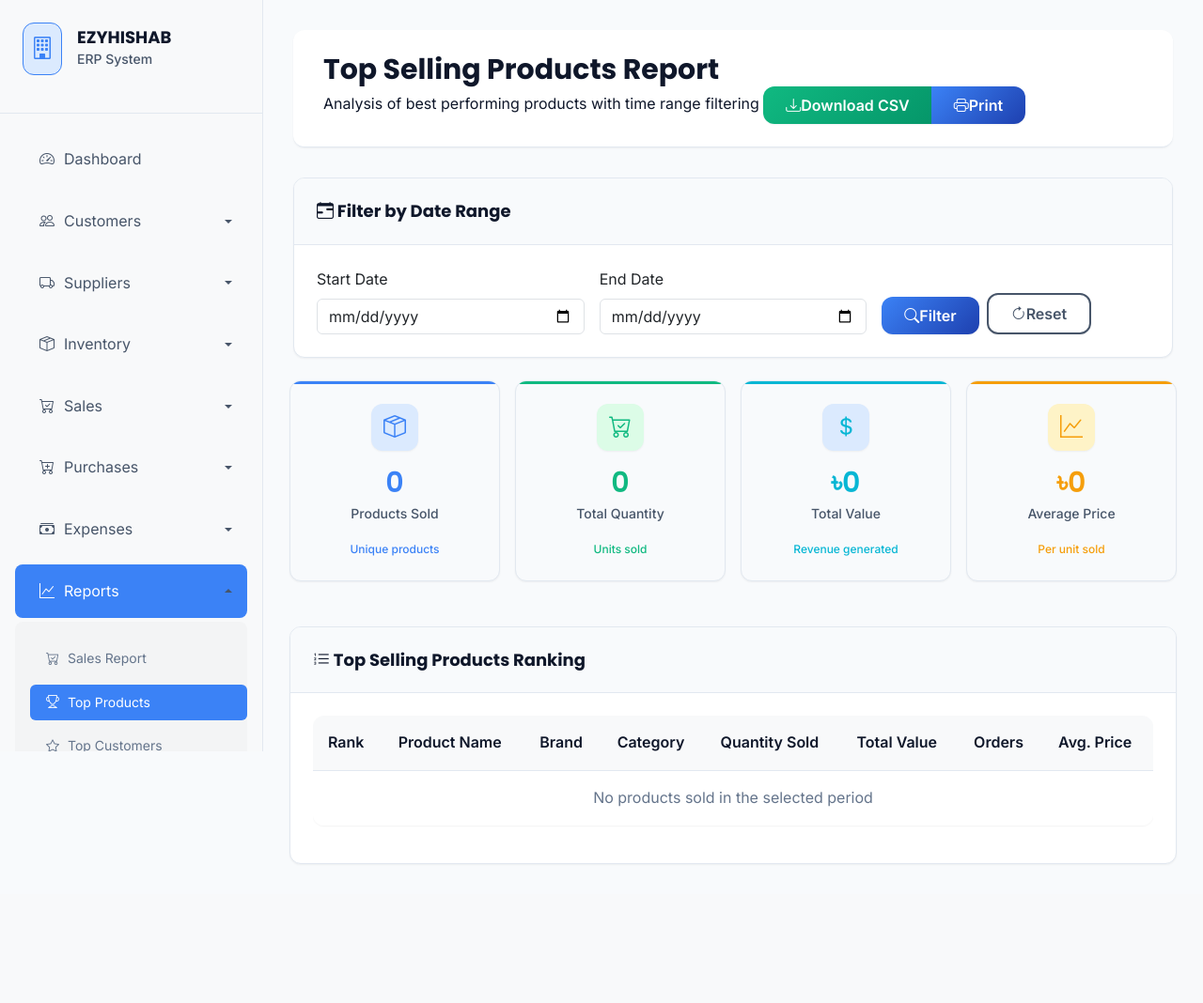
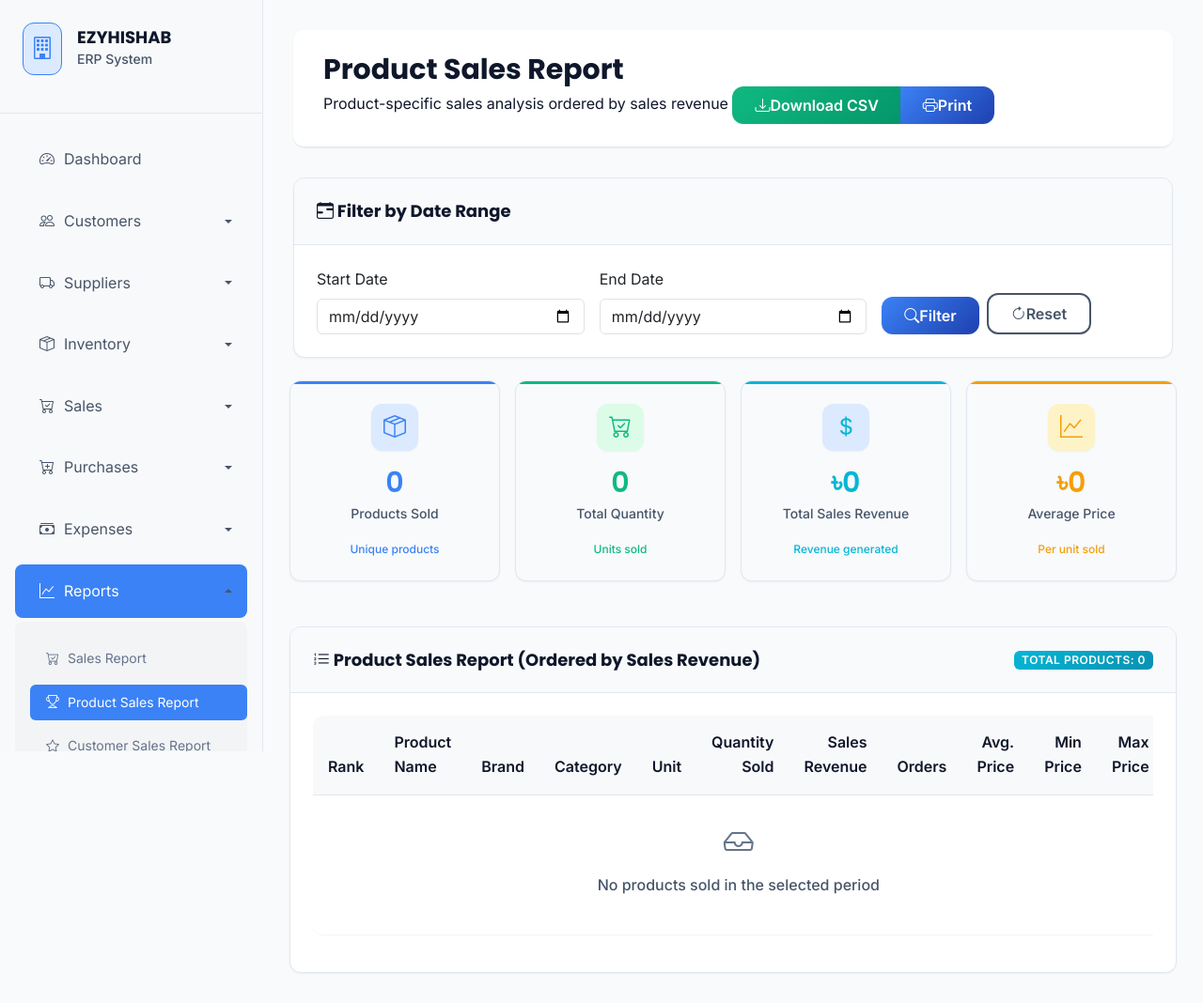
Before and after one commit to giasuddin90/hajiedirsErp, a Django app: page /reports/top-products/ in a window 1280 px wide. Shown: the whole page at 94% size. Before the commit the page ends 920 px from the top, so only its background shows below. Run offline with Django 5.2, Linux system fonts and the light colour scheme; the visitor is signed in with stand-in values (Sample User, id 1); data that the repository does not hold is empty.

Commit message:
report working

```diff
--- a/reports/views.py
+++ b/reports/views.py
@@ -15,7 +15,7 @@ import csv
 from django.utils.dateparse import parse_date
 
 from .models import ReportLog
-from sales.models import SalesOrder
+from sales.models import SalesOrder, SalesOrderItem
 from purchases.models import PurchaseOrder, GoodsReceipt
 from stock.models import Product
 from customers.models import Customer, CustomerLedger
@@ -121,7 +121,7 @@ class SalesReportEnhancedView(LoginRequiredMixin, ListView):
 
 
 class TopSellingProductsReportView(LoginRequiredMixin, ListView):
-    """Top Selling Products Report with time range filtering and CSV download"""
+    """Product-Specific Sales Report ordered by sales revenue"""
     model = Product
     template_name = 'reports/top_selling_products.html'
     context_object_name = 'top_products'
@@ -148,58 +148,94 @@ class TopSellingProductsReportView(LoginRequiredMixin, ListView):
         else:
             end_date = timezone.now().date()
 
-        # Get sales orders in date range
+        # Get sales orders in date range (only delivered orders)
         sales_orders = SalesOrder.objects.filter(
             order_date__range=[start_date, end_date],
             status='delivered'
-        ).prefetch_related('items__product')
+        ).prefetch_related('items__product', 'items__product__category', 'items__product__brand', 'items__product__unit_type')
 
-        # Calculate top selling products
-        top_products = []
+        # Calculate product-specific sales data
+        product_sales = {}
         for order in sales_orders:
             for item in order.items.all():
-                product_name = item.product.name
-                product_brand = item.product.brand.name if item.product.brand else "No Brand"
-                product_category = item.product.category.name if item.product.category else "No Category"
-                existing = next((p for p in top_products if p['product_name'] == product_name), None)
-                if existing:
-                    existing['total_quantity'] += float(item.quantity)
-                    existing['total_value'] += float(item.total_price)
-                    existing['order_count'] += 1
-                else:
-                    top_products.append({
-                        'product_name': product_name,
-                        'product_brand': product_brand,
-                        'product_category': product_category,
-                        'total_quantity': float(item.quantity),
-                        'total_value': float(item.total_price),
-                        'order_count': 1,
-                        'average_price': float(item.unit_price),
-                    })
+                product = item.product
+                product_id = product.id
 
-        # Sort by total value
-        top_products.sort(key=lambda x: x['total_value'], reverse=True)
+                if product_id not in product_sales:
+                    product_sales[product_id] = {
+                        'product': product,
+                        'product_id': product_id,
+                        'product_name': product.name,
+                        'product_brand': product.brand.name if product.brand else "No Brand",
+                        'product_category': product.category.name if product.category else "No Category",
+                        'unit_type': product.unit_type.name if product.unit_type else (product.unit_type.code if product.unit_type else "N/A"),
+                        'total_quantity': Decimal('0'),
+                        'total_revenue': Decimal('0'),  # Sales revenue
+                        'order_count': 0,
+                        'total_items': 0,  # Total number of line items
+                        'min_price': item.unit_price,
+                        'max_price': item.unit_price,
+                        'price_sum': Decimal('0'),
+                    }
+
+                # Update product sales data
+                product_sales[product_id]['total_quantity'] += item.quantity
+                product_sales[product_id]['total_revenue'] += item.total_price
+                product_sales[product_id]['order_count'] += 1
+                product_sales[product_id]['total_items'] += 1
+                product_sales[product_id]['price_sum'] += item.unit_price
+
+                # Track min/max prices
+                if item.unit_price < product_sales[product_id]['min_price']:
+                    product_sales[product_id]['min_price'] = item.unit_price
+                if item.unit_price > product_sales[product_id]['max_price']:
+                    product_sales[product_id]['max_price'] = item.unit_price
+
+        # Convert to list and calculate averages
+        product_list = []
+        for product_id, data in product_sales.items():
+            data['average_price'] = data['price_sum'] / data['total_items'] if data['total_items'] > 0 else Decimal('0')
+            # Convert Decimal to float for template rendering
+            product_list.append({
+                'product': data['product'],
+                'product_id': data['product_id'],
+                'product_name': data['product_name'],
+                'product_brand': data['product_brand'],
+                'product_category': data['product_category'],
+                'unit_type': data['unit_type'],
+                'total_quantity': float(data['total_quantity']),
+                'total_revenue': float(data['total_revenue']),  # Sales revenue
+                'order_count': data['order_count'],
+                'total_items': data['total_items'],
+                'average_price': float(data['average_price']),
+                'min_price': float(data['min_price']),
+                'max_price': float(data['max_price']),
+            })
+
+        # Sort by total revenue (sales revenue) in descending order
+        product_list.sort(key=lambda x: x['total_revenue'], reverse=True)
 
         # Calculate summary metrics
-        total_products_sold = len(top_products)
-        total_quantity_sold = sum(p['total_quantity'] for p in top_products)
-        total_value_sold = sum(p['total_value'] for p in top_products)
-        average_price = total_value_sold / total_quantity_sold if total_quantity_sold > 0 else 0
+        total_products_sold = len(product_list)
+        total_quantity_sold = sum(p['total_quantity'] for p in product_list)
+        total_revenue = sum(p['total_revenue'] for p in product_list)
+        average_price = total_revenue / total_quantity_sold if total_quantity_sold > 0 else 0
 
         context.update({
             'start_date': start_date,
             'end_date': end_date,
-            'top_products': top_products[:20],  # Top 20 products
+            'top_products': product_list,  # All products ordered by revenue
             'total_products_sold': total_products_sold,
             'total_quantity_sold': total_quantity_sold,
-            'total_value_sold': total_value_sold,
+            'total_value_sold': total_revenue,  # Keep for backward compatibility
+            'total_revenue': total_revenue,  # New field name
             'average_price': average_price,
         })
         return context
 
 
 class TopSellingCustomersReportView(LoginRequiredMixin, ListView):
-    """Top Selling Customers Report with time range filtering and CSV download"""
+    """Customer-specific sales report ordered by sales revenue"""
     model = Customer
     template_name = 'reports/top_selling_customers.html'
     context_object_name = 'top_customers'
@@ -216,54 +252,69 @@ class TopSellingCustomersReportView(LoginRequiredMixin, ListView):
         end_date_str = self.request.GET.get('end_date')
 
         # Default to last 30 days if no dates provided
-        if start_date_str:
-            start_date = parse_date(start_date_str)
-        else:
-            start_date = (timezone.now() - timedelta(days=30)).date()
+        start_date = parse_date(start_date_str) if start_date_str else (timezone.now() - timedelta(days=30)).date()
+        end_date = parse_date(end_date_str) if end_date_str else timezone.now().date()
 
-        if end_date_str:
-            end_date = parse_date(end_date_str)
-        else:
-            end_date = timezone.now().date()
-
-        # Get sales orders in date range
+        # Delivered sales orders in range
         sales_orders = SalesOrder.objects.filter(
             order_date__range=[start_date, end_date],
             status='delivered'
         ).select_related('customer')
 
-        # Calculate top customers
-        top_customers = []
+        # Aggregate by customer (by id)
+        customer_sales = {}
         for order in sales_orders:
-            if order.customer:
-                customer_name = order.customer.name
-                existing = next((c for c in top_customers if c['customer_name'] == customer_name), None)
-                if existing:
-                    existing['total_orders'] += 1
-                    existing['total_value'] += float(order.total_amount)
-                else:
-                    top_customers.append({
-                        'customer_name': customer_name,
-                        'total_orders': 1,
-                        'total_value': float(order.total_amount),
-                    })
+            if not order.customer:
+                continue  # skip anonymous for this report
+            cust = order.customer
+            cust_id = cust.id
+            if cust_id not in customer_sales:
+                customer_sales[cust_id] = {
+                    'customer': cust,
+                    'customer_id': cust_id,
+                    'customer_name': cust.name,
+                    'customer_type': cust.customer_type,
+                    'total_orders': 0,
+                    'total_revenue': Decimal('0'),
+                    'last_order_date': None,
+                }
+            customer_sales[cust_id]['total_orders'] += 1
+            customer_sales[cust_id]['total_revenue'] += order.total_amount
+            if (not customer_sales[cust_id]['last_order_date']) or (order.order_date > customer_sales[cust_id]['last_order_date']):
+                customer_sales[cust_id]['last_order_date'] = order.order_date
 
-        # Sort by total value
-        top_customers.sort(key=lambda x: x['total_value'], reverse=True)
+        # Build list and compute averages
+        customer_list = []
+        for cust_id, data in customer_sales.items():
+            avg_order = data['total_revenue'] / data['total_orders'] if data['total_orders'] > 0 else Decimal('0')
+            customer_list.append({
+                'customer': data['customer'],
+                'customer_id': data['customer_id'],
+                'customer_name': data['customer_name'],
+                'customer_type': data['customer_type'],
+                'total_orders': data['total_orders'],
+                'total_revenue': float(data['total_revenue']),
+                'average_order_value': float(avg_order),
+                'last_order_date': data['last_order_date'],
+            })
 
-        # Calculate summary metrics
-        total_customers = len(top_customers)
-        total_orders = sum(c['total_orders'] for c in top_customers)
-        total_value = sum(c['total_value'] for c in top_customers)
-        average_customer_value = total_value / total_customers if total_customers > 0 else 0
+        # Order by sales revenue desc
+        customer_list.sort(key=lambda x: x['total_revenue'], reverse=True)
+
+        # Summary metrics
+        total_customers = len(customer_list)
+        total_orders = sum(c['total_orders'] for c in customer_list)
+        total_revenue = sum(c['total_revenue'] for c in customer_list)
+        average_customer_value = total_revenue / total_customers if total_customers > 0 else 0
 
         context.update({
             'start_date': start_date,
             'end_date': end_date,
-            'top_customers': top_customers[:20],  # Top 20 customers
+            'top_customers': customer_list,  # all ordered by revenue
             'total_customers': total_customers,
             'total_orders': total_orders,
-            'total_value': total_value,
+            'total_value': total_revenue,  # backward compat
+            'total_revenue': total_revenue,
             'average_customer_value': average_customer_value,
         })
         return context
@@ -378,12 +429,16 @@ class ProfitLossReportView(LoginRequiredMixin, ListView):
                 order_date__range=[start_date, end_date]
             ).aggregate(total=Sum('total_amount'))['total'] or Decimal('0')
 
-            # Cost of Goods Sold (COGS) - Goods receipts that are received
-            from purchases.models import GoodsReceipt
-            cost_of_goods_sold = GoodsReceipt.objects.filter(
-                status='received',
-                receipt_date__range=[start_date, end_date]
-            ).aggregate(total=Sum('total_amount'))['total'] or Decimal('0')
+            # Cost of Goods Sold (COGS) - cost of products actually sold in the period
+            delivered_items = SalesOrderItem.objects.filter(
+                sales_order__status='delivered',
+                sales_order__order_date__range=[start_date, end_date]
+            ).select_related('product', 'sales_order')
+
+            cost_of_goods_sold = Decimal('0')
+            for item in delivered_items:
+                unit_cost = item.product.cost_price or Decimal('0')
+                cost_of_goods_sold += (unit_cost * item.quantity)
 
             # Operating Expenses
             operating_expenses = Expense.objects.filter(
@@ -424,10 +479,15 @@ class ProfitLossReportView(LoginRequiredMixin, ListView):
                 order_date__range=[previous_month_start, previous_month_end]
             ).aggregate(total=Sum('total_amount'))['total'] or Decimal('0')
 
-            previous_cogs = GoodsReceipt.objects.filter(
-                status='received',
-                receipt_date__range=[previous_month_start, previous_month_end]
-            ).aggregate(total=Sum('total_amount'))['total'] or Decimal('0')
+            previous_items = SalesOrderItem.objects.filter(
+                sales_order__status='delivered',
+                sales_order__order_date__range=[previous_month_start, previous_month_end]
+            ).select_related('product', 'sales_order')
+
+            previous_cogs = Decimal('0')
+            for item in previous_items:
+                unit_cost = item.product.cost_price or Decimal('0')
+                previous_cogs += (unit_cost * item.quantity)
 
             previous_expenses = Expense.objects.filter(
                 expense_date__range=[previous_month_start, previous_month_end]
--- a/templates/base.html
+++ b/templates/base.html
@@ -252,12 +252,12 @@
                         </li>
                         <li class="nav-item">
                             <a class="nav-link submenu-link {% if request.resolver_match.url_name == 'top_selling_products' %}active{% endif %}" href="{% url 'reports:top_selling_products' %}">
-                                <i class="bi bi-trophy"></i> Top Products
+                                <i class="bi bi-trophy"></i> Product Sales Report
                             </a>
                         </li>
                         <li class="nav-item">
                             <a class="nav-link submenu-link {% if request.resolver_match.url_name == 'top_selling_customers' %}active{% endif %}" href="{% url 'reports:top_selling_customers' %}">
-                                <i class="bi bi-star"></i> Top Customers
+                                <i class="bi bi-star"></i> Customer Sales Report
                             </a>
                         </li>
 <!--                        <li class="nav-item">-->
--- a/templates/reports/top_selling_products.html
+++ b/templates/reports/top_selling_products.html
@@ -1,9 +1,9 @@
 {% extends 'base.html' %}
 
-{% block title %}Top Selling Products Report{% endblock %}
+{% block title %}Product Sales Report{% endblock %}
 
-{% block page_title %}Top Selling Products Report{% endblock %}
-{% block page_description %}Analysis of best performing products with time range filtering{% endblock %}
+{% block page_title %}Product Sales Report{% endblock %}
+{% block page_description %}Product-specific sales analysis ordered by sales revenue{% endblock %}
 
 {% block page_actions %}
 <div class="btn-group">
@@ -76,8 +76,8 @@
             <div class="icon info">
                 <i class="bi bi-currency-dollar"></i>
             </div>
-            <h3 style="color: var(--info-color);">৳{{ total_value_sold|floatformat:0 }}</h3>
-            <p>Total Value</p>
+            <h3 style="color: var(--info-color);">৳{{ total_revenue|floatformat:0|default:total_value_sold|floatformat:0 }}</h3>
+            <p>Total Sales Revenue</p>
             <small class="text-info">Revenue generated</small>
         </div>
     </div>
@@ -99,11 +99,12 @@
 <div class="row">
     <div class="col-md-12">
         <div class="card">
-            <div class="card-header">
+            <div class="card-header d-flex justify-content-between align-items-center">
                 <h5 class="mb-0">
                     <i class="bi bi-list-ol"></i>
-                    Top Selling Products Ranking
+                    Product Sales Report (Ordered by Sales Revenue)
                 </h5>
+                <span class="badge bg-info">Total Products: {{ total_products_sold }}</span>
             </div>
             <div class="card-body">
                 <div class="table-responsive">
@@ -114,10 +115,13 @@
                                 <th>Product Name</th>
                                 <th>Brand</th>
                                 <th>Category</th>
-                                <th>Quantity Sold</th>
-                                <th>Total Value</th>
-                                <th>Orders</th>
-                                <th>Avg. Price</th>
+                                <th>Unit</th>
+                                <th class="text-end">Quantity Sold</th>
+                                <th class="text-end">Sales Revenue</th>
+                                <th class="text-end">Orders</th>
+                                <th class="text-end">Avg. Price</th>
+                                <th class="text-end">Min Price</th>
+                                <th class="text-end">Max Price</th>
                             </tr>
                         </thead>
                         <tbody>
@@ -126,17 +130,32 @@
                                 <td>
                                     <span class="badge bg-primary">{{ forloop.counter }}</span>
                                 </td>
-                                <td>{{ product.product_name }}</td>
+                                <td>
+                                    <strong>{{ product.product_name }}</strong>
+                                    {% if product.product %}
+                                    <br><a href="{% url 'stock:product_detail' product.product_id %}" class="text-muted small" target="_blank">
+                                        <i class="bi bi-box-seam"></i> View Details
+                                    </a>
+                                    {% endif %}
+                                </td>
                                 <td>{{ product.product_brand }}</td>
                                 <td>{{ product.product_category }}</td>
-                                <td>{{ product.total_quantity|floatformat:0 }}</td>
-                                <td>৳{{ product.total_value|floatformat:0 }}</td>
-                                <td>{{ product.order_count }}</td>
-                                <td>৳{{ product.average_price|floatformat:2 }}</td>
+                                <td><span class="badge bg-secondary">{{ product.unit_type }}</span></td>
+                                <td class="text-end">{{ product.total_quantity|floatformat:2 }}</td>
+                                <td class="text-end">
+                                    <strong class="text-success">৳{{ product.total_revenue|floatformat:2 }}</strong>
+                                </td>
+                                <td class="text-end">{{ product.order_count }}</td>
+                                <td class="text-end">৳{{ product.average_price|floatformat:2 }}</td>
+                                <td class="text-end"><small class="text-muted">৳{{ product.min_price|floatformat:2 }}</small></td>
+                                <td class="text-end"><small class="text-muted">৳{{ product.max_price|floatformat:2 }}</small></td>
                             </tr>
                             {% empty %}
                             <tr>
-                                <td colspan="8" class="text-center text-muted">No products sold in the selected period</td>
+                                <td colspan="11" class="text-center text-muted py-4">
+                                    <i class="bi bi-inbox" style="font-size: 2rem;"></i>
+                                    <p class="mt-2">No products sold in the selected period</p>
+                                </td>
                             </tr>
                             {% endfor %}
                         </tbody>
```
Also changed, not shown: templates/reports/top_selling_customers.html (+20 -34 lines).
